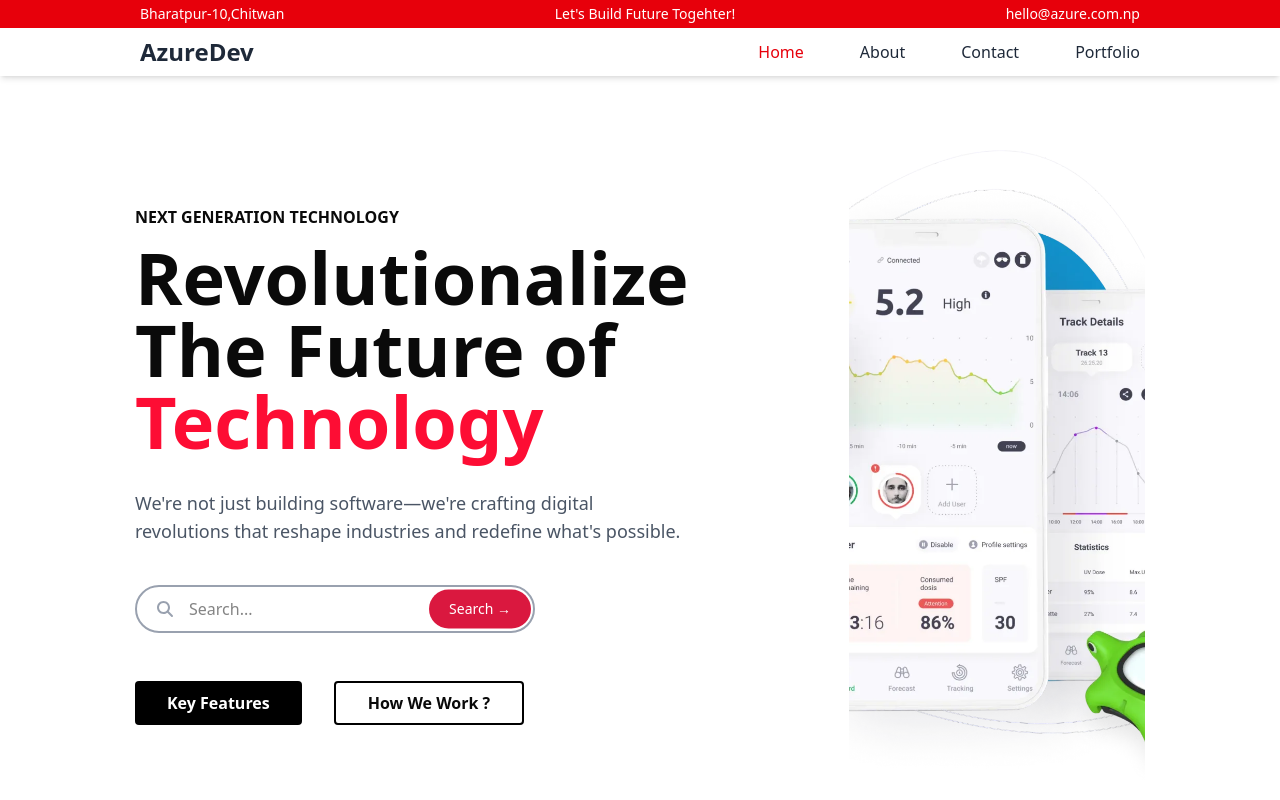
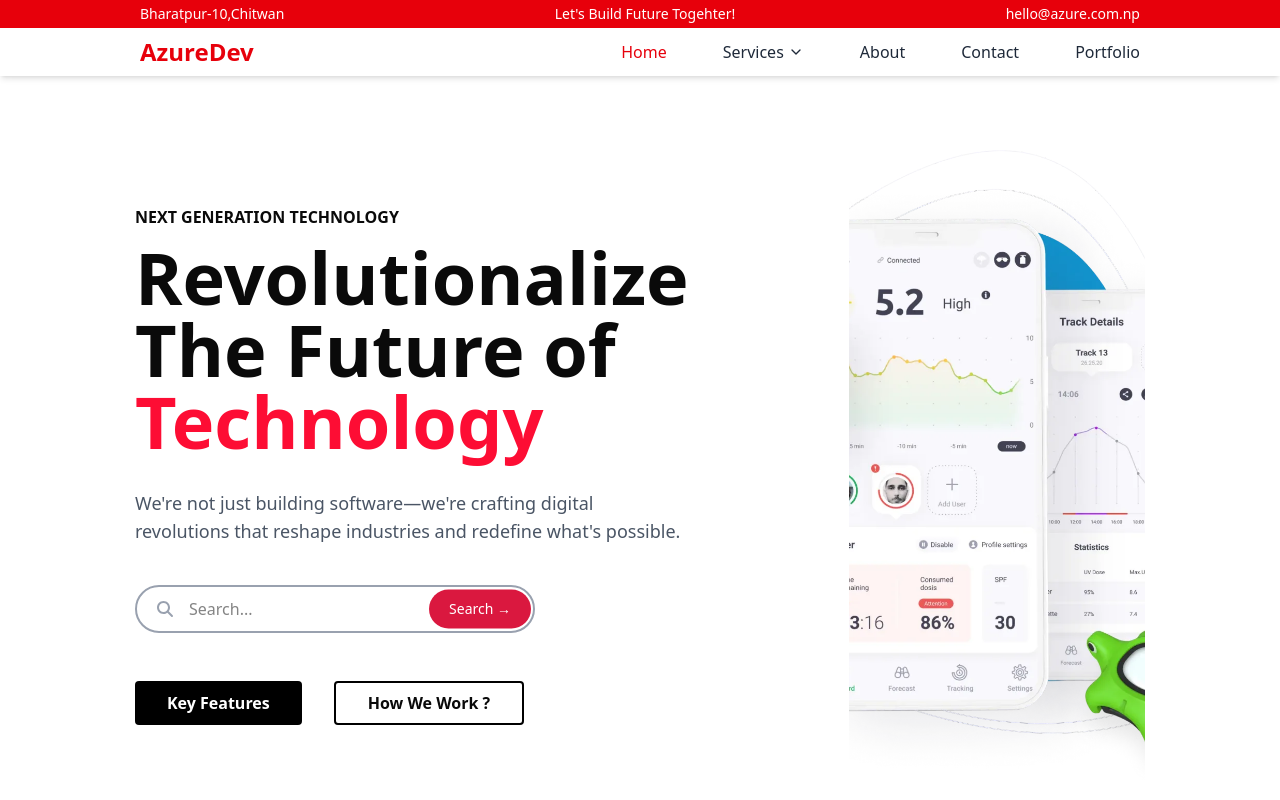
Before and after one commit to Prajon-Adhikari/Azure, a React (Vite) app: page / in a window 1280 px wide. Shown: the top 800 px of the page. Built offline with nearby package versions, Linux system fonts and the light colour scheme.

Commit message:
modify navbar

```diff
--- a/src/components/Navbar.jsx
+++ b/src/components/Navbar.jsx
@@ -1,30 +1,135 @@
-import React from 'react'
-import { Link, NavLink } from 'react-router-dom'
+import React, { useState } from "react";
+import { Link, NavLink } from "react-router-dom";
+import { ChevronDown } from "lucide-react";
 
 const Navbar = () => {
+  const [isOpen, setIsOpen] = useState(false);
+
   return (
     <>
-
-
-    <nav className="bg-white  text-gray-800 shadow-md fixed top-0 left-0 right-0 z-100 ">
-      <div className='bg-red-600 flex justify-between px-[140px]  text-white text-sm py-1'>
+      <nav className="bg-white text-gray-800 shadow-md fixed top-0 left-0 right-0 z-50">
+        {/* Top bar */}
+        <div className="bg-red-600 flex justify-between px-[140px] text-white text-sm py-1">
           <p>Bharatpur-10,Chitwan</p>
           <p>Let's Build Future Togehter!</p>
           <p>hello@azure.com.np</p>
         </div>
+
+        {/* Main Nav */}
         <div className="container mx-auto flex justify-between items-center px-[140px] py-2">
-        <Link to="/" className="text-2xl font-bold">AzureDev</Link>
-        <div className="space-x-14 ">
-          <NavLink to="/" className={({ isActive }) => isActive ? 'text-red-600 ' : 'hover:text-red-600'}>Home</NavLink>
-          <NavLink to="/about" className={({ isActive }) => isActive ? 'text-red-600 ' : 'hover:text-red-600'}>About</NavLink>
-          <NavLink to="/contact" className={({ isActive }) => isActive ? 'text-red-600 ' : 'hover:text-red-600'}>Contact</NavLink>
-          <NavLink to="/portfolio" className={({ isActive }) => isActive ? 'text-red-600 ' : 'hover:text-red-600'}>Portfolio</NavLink>
+          <Link to="/" className="text-2xl font-bold text-red-600">
+            AzureDev
+          </Link>
+
+          <div className="space-x-14 relative flex items-center">
+            {/* Home */}
+            <NavLink
+              to="/"
+              className={({ isActive }) =>
+                isActive ? "text-red-600" : "hover:text-red-600"
+              }
+            >
+              Home
+            </NavLink>
+
+            {/* Services with mega dropdown */}
+            <div
+              className="relative"
+              onMouseEnter={() => setIsOpen(true)}
+              onMouseLeave={() => setIsOpen(false)}
+            >
+              <button className="flex items-center gap-1 hover:text-red-600">
+                Services <ChevronDown size={16} />
+              </button>
+
+              {isOpen && (
+                <div className="absolute left-1/2 -translate-x-1/2 mt-2 w-[1000px] bg-white shadow-2xl rounded-lg p-8 grid grid-cols-4 gap-8 z-50">
+                  {/* Web Development */}
+                  <div>
+                    <h3 className="flex items-center gap-2 font-semibold mb-3">
+                      🌐 Web Development
+                    </h3>
+                    <ul className="space-y-2 text-sm text-gray-700">
+                      <li><Link to="#">Custom Web Apps</Link></li>
+                      <li><Link to="#">E-commerce Solutions</Link></li>
+                      <li><Link to="#">CMS Development</Link></li>
+                      <li><Link to="#">Progressive Web Apps</Link></li>
+                    </ul>
+                  </div>
+
+                  {/* Mobile Development */}
+                  <div>
+                    <h3 className="flex items-center gap-2 font-semibold mb-3">
+                      📱 Mobile Development
+                    </h3>
+                    <ul className="space-y-2 text-sm text-gray-700">
+                      <li><Link to="#">iOS Apps</Link></li>
+                      <li><Link to="#">Android Apps</Link></li>
+                      <li><Link to="#">Cross-platform</Link></li>
+                      <li><Link to="#">App Maintenance</Link></li>
+                    </ul>
+                  </div>
+
+                  {/* Cloud Services */}
+                  <div>
+                    <h3 className="flex items-center gap-2 font-semibold mb-3">
+                      ☁️ Cloud Services
+                    </h3>
+                    <ul className="space-y-2 text-sm text-gray-700">
+                      <li><Link to="#">AWS Solutions</Link></li>
+                      <li><Link to="#">Azure Cloud</Link></li>
+                      <li><Link to="#">DevOps</Link></li>
+                      <li><Link to="#">Cloud Migration</Link></li>
+                    </ul>
+                  </div>
+
+                  {/* Digital Solutions */}
+                  <div>
+                    <h3 className="flex items-center gap-2 font-semibold mb-3">
+                      🎨 Digital Solutions
+                    </h3>
+                    <ul className="space-y-2 text-sm text-gray-700">
+                      <li><Link to="#">UI/UX Design</Link></li>
+                      <li><Link to="#">Digital Marketing</Link></li>
+                      <li><Link to="#">SEO Services</Link></li>
+                      <li><Link to="#">Content Strategy</Link></li>
+                    </ul>
+                  </div>
+                </div>
+              )}
+            </div>
+
+            {/* Other links */}
+            <NavLink
+              to="/about"
+              className={({ isActive }) =>
+                isActive ? "text-red-600" : "hover:text-red-600"
+              }
+            >
+              About
+            </NavLink>
+            <NavLink
+              to="/contact"
+              className={({ isActive }) =>
+                isActive ? "text-red-600" : "hover:text-red-600"
+              }
+            >
+              Contact
+            </NavLink>
+            <NavLink
+              to="/portfolio"
+              className={({ isActive }) =>
+                isActive ? "text-red-600" : "hover:text-red-600"
+              }
+            >
+              Portfolio
+            </NavLink>
           </div>
         </div>
       </nav>
+    </>
+  );
+};
 
-   </>
-  )
-}
-
-export default Navbar
+export default Navbar;
+;
```
Lines whose indentation alone changed are shown as unchanged.
